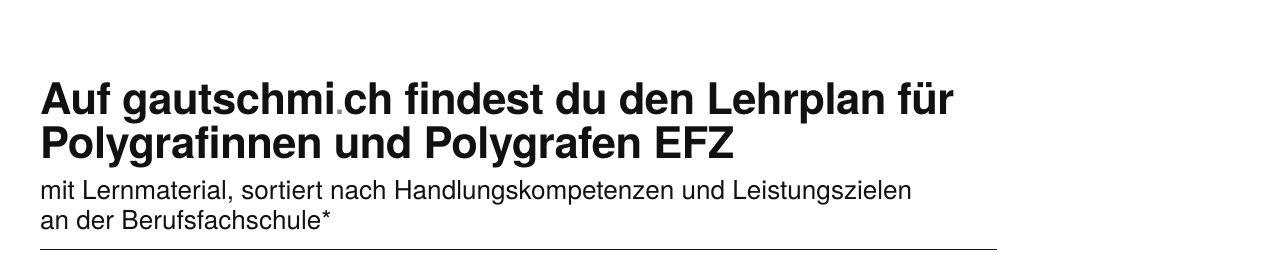
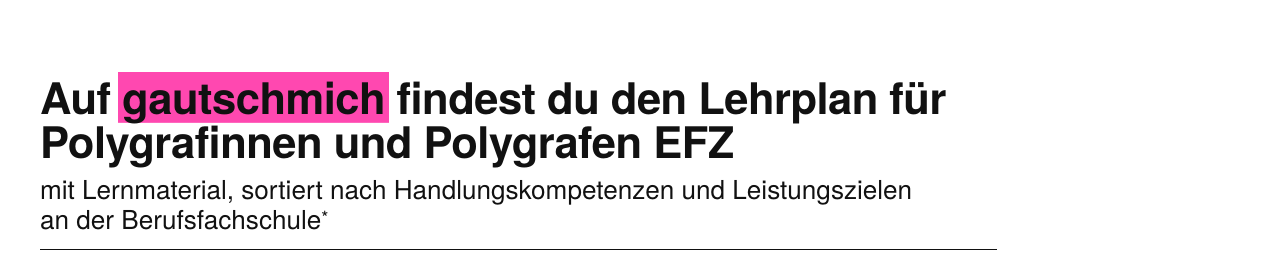
Before and after one commit to polygrafisch/gautschmich, a plain HTML site: page index.html in a window 1280 px wide. Shown: the part 806-1059 px from the top of the page. Drawn offline with Linux system fonts and the light colour scheme.

Commit message:
Titel: gautschmich anstreichen, kleinerer Stern; Statistik-Link nur beim Überfahren unterstrichen
Co-Authored-By: Claude Opus 5.5 <noreply@anthropic.com>
Claude-Session: https://claude.ai/code/session_01XcXE47gT9LofpksciPC3KX

```diff
--- a/index.html
+++ b/index.html
@@ -146,6 +146,10 @@ a { color: inherit; text-decoration: none; }
   display: flex; flex-direction: column;
 }
 .lehrplan h2 .nw { white-space: nowrap; }
+.lehrplan h2 .stern { font-size: .7em; vertical-align: .3em; line-height: 0; }
+/* «gautschmich» wird mit Pink angestrichen, sobald der Titel ins Bild kommt */
+.lehrplan h2 .anstrich { background: linear-gradient(var(--pink), var(--pink)) no-repeat 0 62% / 0% 82%; padding: 0 .1em; margin: 0 -.1em; -webkit-box-decoration-break: clone; box-decoration-break: clone; transition: background-size 750ms cubic-bezier(.55, .05, .3, 1) 250ms; }
+.lehrplan h2 .anstrich.an { background-size: 100% 82%; }
 @media (min-width: 761px) { .lehrplan h2 .nw-d { white-space: nowrap; } }
 .lehrplan h2 .unter { display: block; font-weight: 400; font-size: .6em; line-height: 1.15; letter-spacing: 0; margin-top: .4em; }
 .lehrplan h2 {
@@ -244,7 +248,6 @@ mark { background: none; color: inherit; font-weight: 700; box-shadow: inset 0 -
 .fuss b { font-weight: 700; }
 .fuss-links { display: flex; gap: 1.6rem; white-space: nowrap; }
 .fuss a:hover { text-decoration: underline; text-underline-offset: .2em; }
-.fuss a.gm-statistik { text-decoration: underline; text-decoration-thickness: 1px; text-underline-offset: .2em; }
 .fuss {
   margin-top: auto;
   padding-top: .7rem;
@@ -346,6 +349,7 @@ mark { background: none; color: inherit; font-weight: 700; box-shadow: inset 0 -
 }
 
 @media (prefers-reduced-motion: reduce) {
+  .lehrplan h2 .anstrich { transition: none; }
   .brille-flug { opacity: 1; }
 }
 .gm-pkt { font-size: .7em; opacity: .5; }
@@ -389,7 +393,7 @@ mark { background: none; color: inherit; font-weight: 700; box-shadow: inset 0 -
 <main class="bogen">
 
   <section class="lehrplan" id="lehrplan">
-    <h2><span class="satz">Auf gautschmi<span class="gm-pkt">.</span>ch findest du den Lehrplan für <span class="nw-d">Polygrafinnen und Polygrafen&nbsp;EFZ</span></span> <span class="unter">mit Lernmaterial, sortiert nach Handlungskompetenzen und Leistungszielen <span class="nw">an der Berufsfachschule*</span></span></h2>
+    <h2><span class="satz">Auf <span class="anstrich">gautschmich</span> findest du den Lehrplan für <span class="nw-d">Polygrafinnen und Polygrafen&nbsp;EFZ</span></span> <span class="unter">mit Lernmaterial, sortiert nach Handlungskompetenzen und Leistungszielen <span class="nw">an der Berufsfachschule<span class="stern">*</span></span></span></h2>
 
     <div class="lp-steuerung">
       <div class="lp-filter">
@@ -424,7 +428,7 @@ mark { background: none; color: inherit; font-weight: 700; box-shadow: inset 0 -
     <p class="lp-hinweis">*Es gelten die jeweiligen Schullehrpläne.</p>
 
     <footer class="fuss">
-      <span><b>gautschmi<span class="gm-pkt">.</span>ch</b> Alle Angaben ohne Gewähr. Anonyme <a class="gm-statistik" href="https://gautschmich.goatcounter.com/">Besuchsstatistik</a> ohne Cookies.</span>
+      <span><b>gautschmi<span class="gm-pkt">.</span>ch</b> Alle Angaben ohne Gewähr. Anonyme <a href="https://gautschmich.goatcounter.com/">Besuchsstatistik</a> ohne Cookies.</span>
       <span class="fuss-links"><a href="#" id="inhalteBeitragen">Inhalte beitragen</a><a href="#" id="fehlerMelden">Fehler melden</a><a href="#" id="nachOben">nach oben</a></span>
     </footer>
   </section>
@@ -908,6 +912,18 @@ document.querySelector(".runter").addEventListener("click", function (e) {
   });
 });
 </script>
+<script>
+/* Titel: «gautschmich» anstreichen, wenn er sichtbar wird */
+(function () {
+  var a = document.querySelector(".lehrplan h2 .anstrich");
+  if (!a) return;
+  if (!("IntersectionObserver" in window)) { a.classList.add("an"); return; }
+  var io = new IntersectionObserver(function (e) {
+    if (e[0].isIntersecting) { a.classList.add("an"); io.disconnect(); }
+  }, { threshold: 1, rootMargin: "0px 0px -15% 0px" });
+  io.observe(a);
+})();
+</script>
 <!-- Anonyme Besuchsstatistik ohne Cookies (GoatCounter) -->
 <script data-goatcounter="https://gautschmich.goatcounter.com/count" async src="https://gc.zgo.at/count.js"></script>
 </body>
```
Also changed, not shown: material/datenformate/index.html (+1 -2 lines), quellen/fusszeile.html (+1 -2 lines), quellen/template.html (+19 -3 lines).
